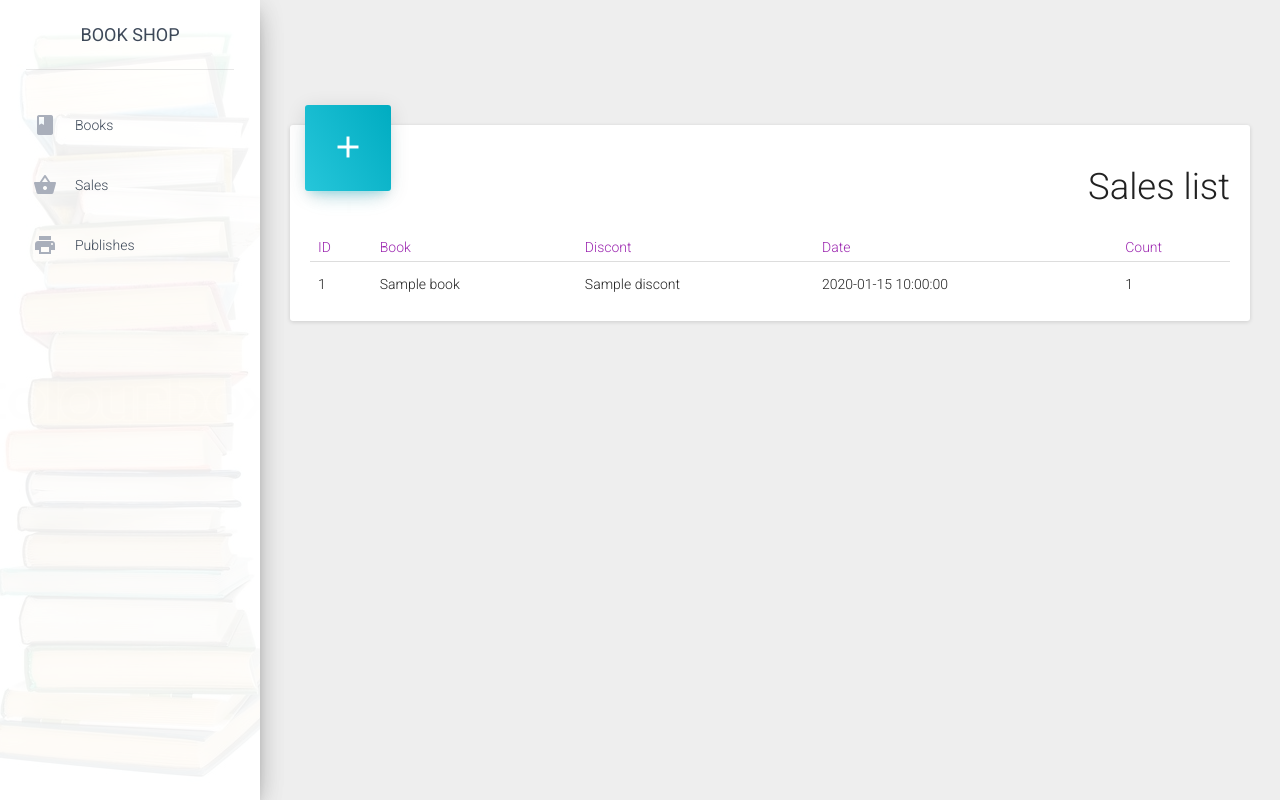
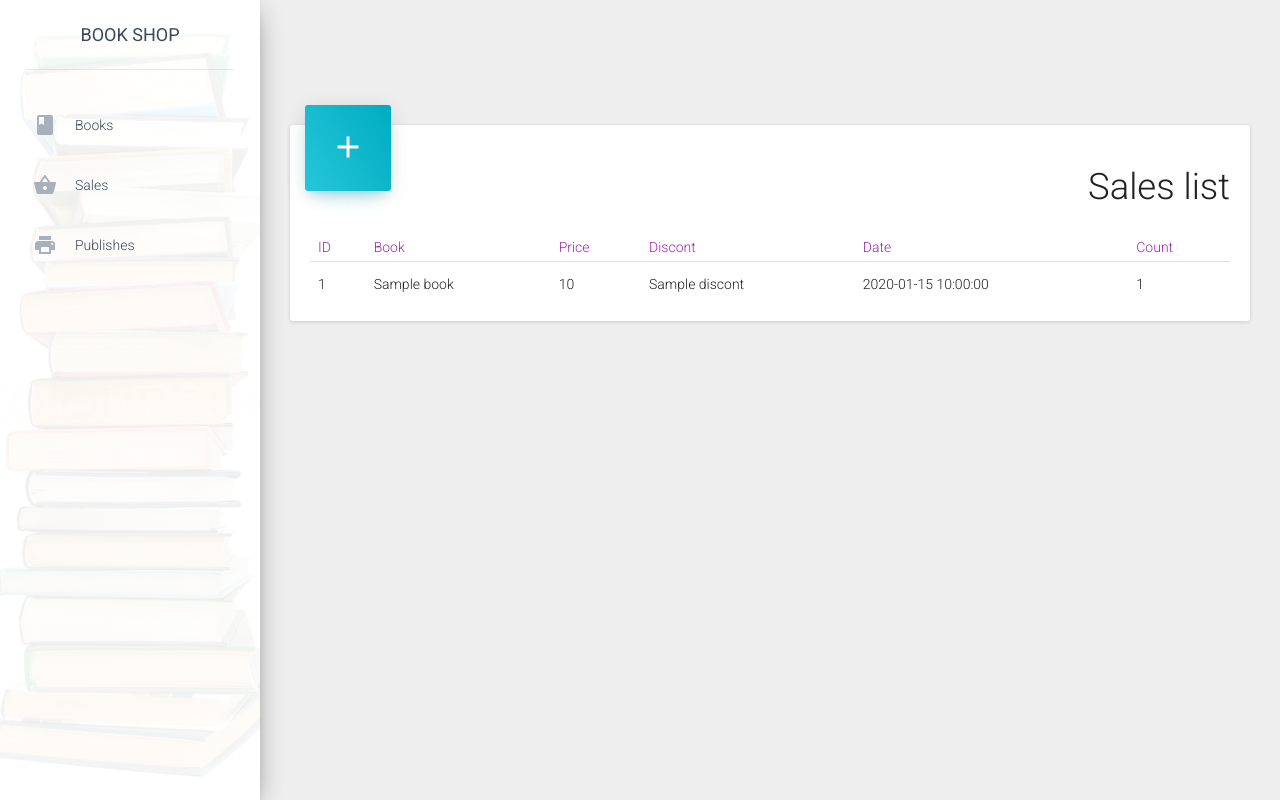
Before and after one commit to AnnaGertit/book_shop, a Node server app: template views/iface/sale/list.pug in a window 1280 px wide. Run offline with Node 20, Linux system fonts and the light colour scheme; the template is opened without the code that fills it: most values are stand-ins (such as "Sample title", 1, 10 or a date in 2020).

Commit message:
Add price with discont

```diff
--- a/lib/db_helper/lib/sale.js
+++ b/lib/db_helper/lib/sale.js
@@ -9,6 +9,7 @@ const db = {
     tr.id AS id,
     bk.name AS book,
     st.discont AS discont,
+    CEIL(bk.price * COUNT(*) - (bk.price * COUNT(*) * st.discont / 100)) AS price,
     DATE(tr.date) AS date,
     COUNT(*) AS count
 FROM
--- a/routes/sale/list.js
+++ b/routes/sale/list.js
@@ -8,7 +8,6 @@ router.get('/', async (req, res) => {
   let list;
   try {
     list = await dbHelper.sale.list();
-    console.log(list);
   } catch (err) {
     console.error(err);
   }
--- a/views/iface/sale/list.pug
+++ b/views/iface/sale/list.pug
@@ -21,6 +21,7 @@ block content
                                 thead.text-primary
                                     th ID
                                     th Book
+                                    th Price
                                     th Discont
                                     th Date
                                     th Count
@@ -32,6 +33,8 @@ block content
                                             td.text-left
                                                 | #{sale.book}
                                             td.text-left
+                                                | #{sale.price}
+                                            td.text-left
                                                 | #{sale.discont}
                                             td.text-left
                                                 | #{moment(sale.date).format("YYYY-MM-DD HH:mm:ss")}
```
